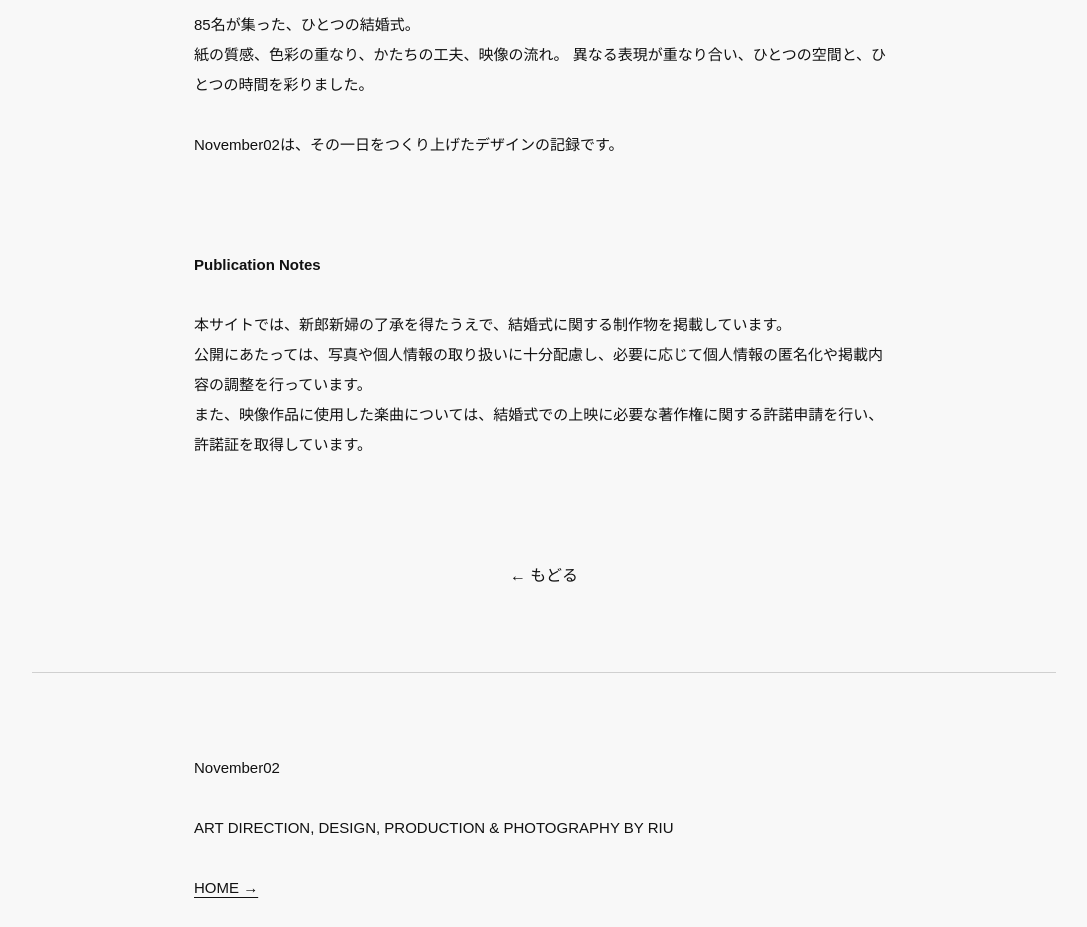
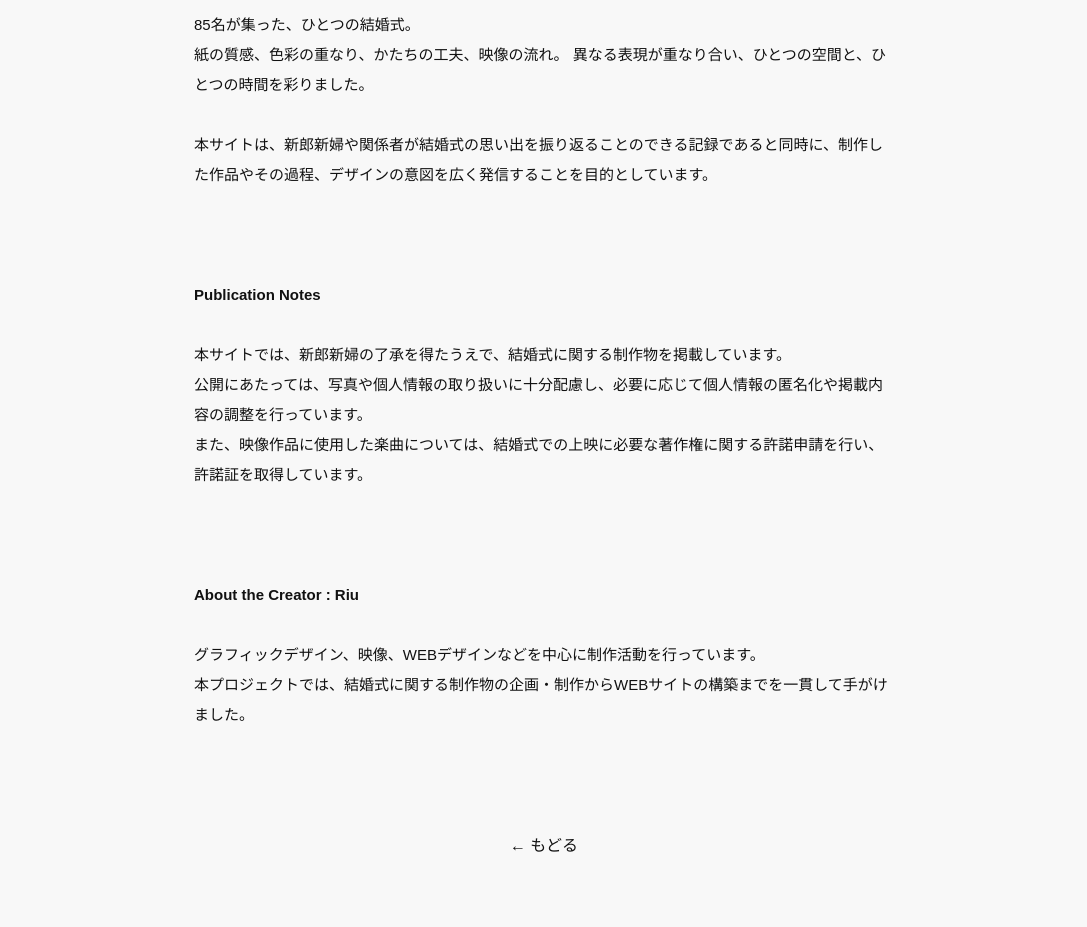
Before and after one commit to riutkmt/November02, a plain HTML site: page about.html in a window 1280 px wide. Shown: the part 680-1607 px from the top of the page, without its empty margins (96-1183 px from the left). Drawn offline with Linux system fonts and the light colour scheme.

Commit message:
Add files via upload

```diff
--- a/about.html
+++ b/about.html
@@ -176,7 +176,7 @@
 
     <p>
 
-       November02は、その一日をつくり上げたデザインの記録です。
+      本サイトは、新郎新婦や関係者が結婚式の思い出を振り返ることのできる記録であると同時に、制作した作品やその過程、デザインの意図を広く発信することを目的としています。
 
     </p>
 
@@ -193,6 +193,21 @@
       本サイトでは、新郎新婦の了承を得たうえで、結婚式に関する制作物を掲載しています。<br>
       公開にあたっては、写真や個人情報の取り扱いに十分配慮し、必要に応じて個人情報の匿名化や掲載内容の調整を行っています。<br>
       また、映像作品に使用した楽曲については、結婚式での上映に必要な著作権に関する許諾申請を行い、許諾証を取得しています。
+
+    </p>
+
+    <br><br>
+
+    <p>
+
+       <strong>About the Creator : Riu</strong>
+
+    </p>
+
+    <p>
+
+      グラフィックデザイン、映像、WEBデザインなどを中心に制作活動を行っています。<br>
+      本プロジェクトでは、結婚式に関する制作物の企画・制作からWEBサイトの構築までを一貫して手がけました。
 
     </p>
 
```
Also changed, not shown: about-en.html (+16 -1 lines).
